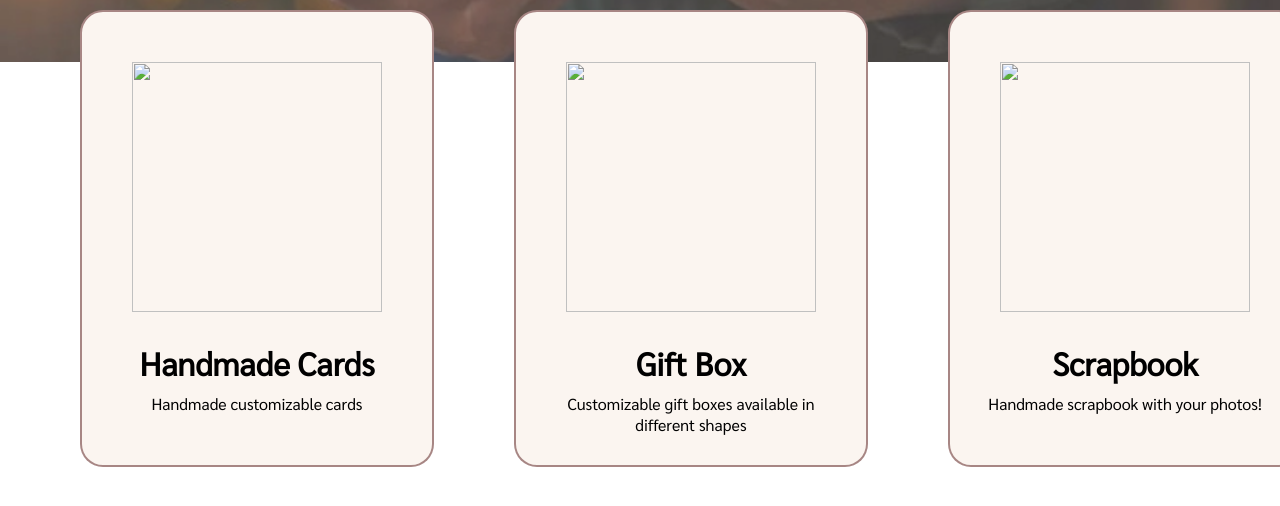
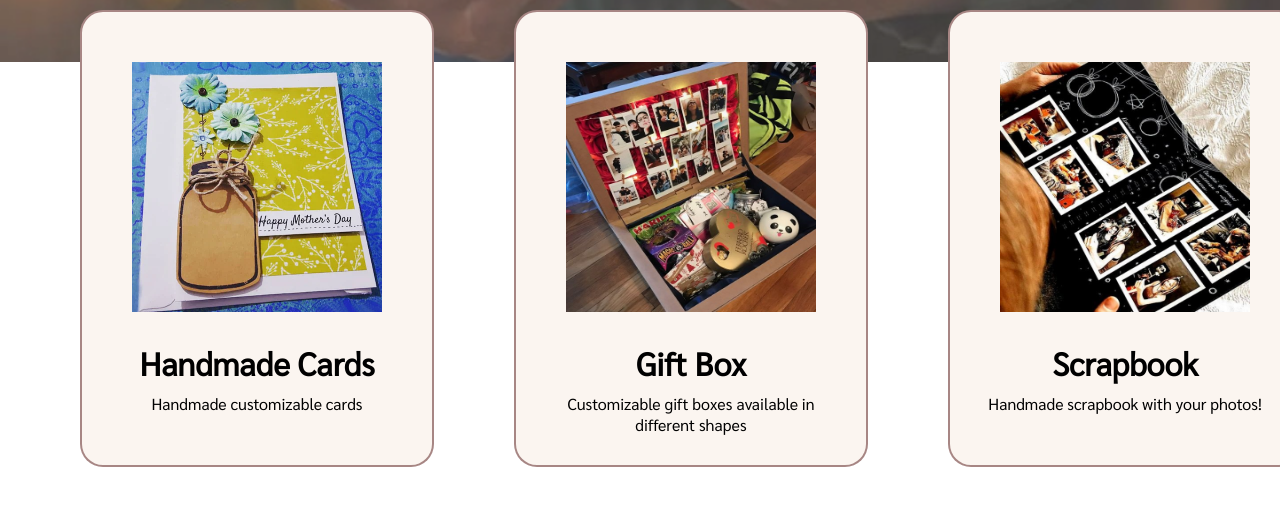
Before and after one commit to devshree19/Online-Handmade-Gift-Shop, a plain HTML site: page index.html in a window 1280 px wide. Shown: the part 818-1324 px from the top of the page. Drawn offline with Linux system fonts and the light colour scheme.

Commit message:
Update index.html

```diff
--- a/index.html
+++ b/index.html
@@ -36,17 +36,17 @@
     </h1>
     <div id="services">
     <div class="box">
-        <img src="images/cards.jpg" alt="">
+        <img src="cards.jpg" alt="">
         <h4 class="h-third center">Handmade Cards</h4>
         <p class="center">Handmade customizable cards</p>
     </div>
     <div class="box">
-        <img src="images/box.jpg" alt="">
+        <img src="box.jpg" alt="">
         <h6 class="h-third center">Gift Box</h6>
         <p class="center">Customizable gift boxes available in different shapes</p>
     </div>
     <div class="box">
-        <img src="images/scrapbook.jpg" alt="">
+        <img src="scrapbook.jpg" alt="">
         <h4 class="h-third center">Scrapbook</h4>
         <p class="center">Handmade scrapbook with your photos!</p>
     </div>
```
